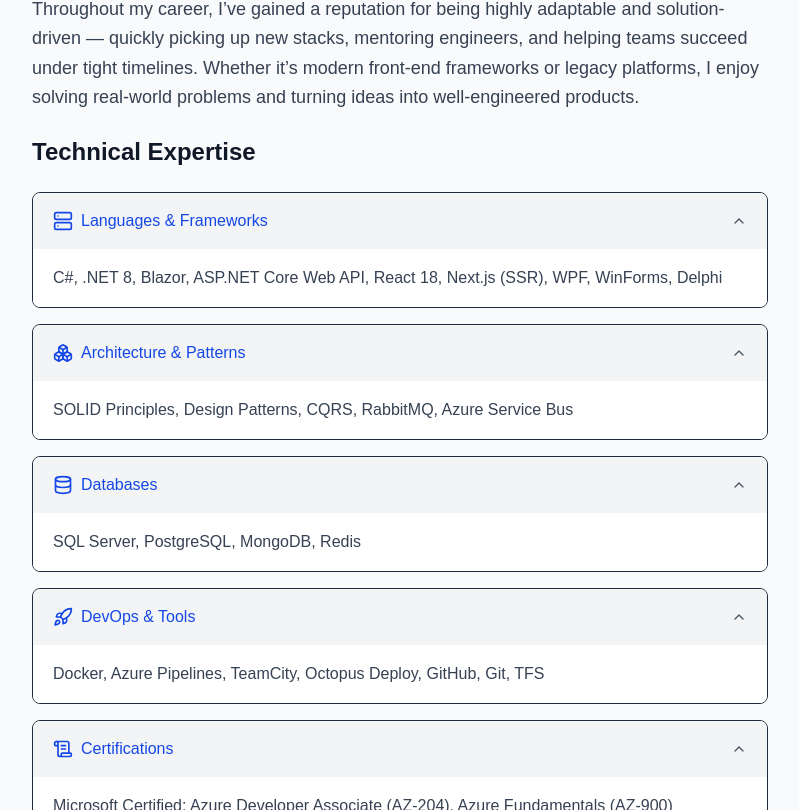
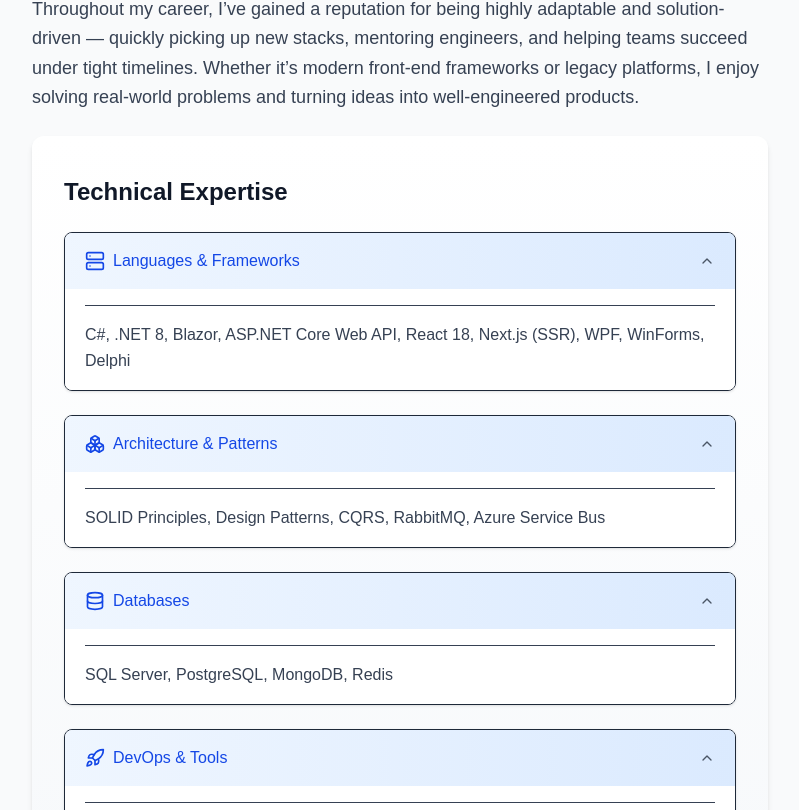
Before and after one commit to ParagNaikade/my-portfolio, a Next.js app: page /about in a window 1280 px wide. Shown: the part 550-1360 px from the top of the page, without its empty margins (240-1039 px from the left). Built offline with nearby package versions, Linux system fonts and the light colour scheme.

Commit message:
polished about page

```diff
--- a/src/components/Accordion.tsx
+++ b/src/components/Accordion.tsx
@@ -1,14 +1,14 @@
-import { ChevronDown } from "lucide-react";
+import { ChevronDown, LucideIcon } from "lucide-react";
 import { useState } from "react";
 
-export const Accordion = ({ title, icon: Icon, children }: { title: string, icon: any, children: React.ReactNode }) => {
+export const Accordion = ({ title, icon: Icon, children }: { title: string, icon: LucideIcon, children: React.ReactNode }) => {
   const [open, setOpen] = useState(true);
 
   return (
-    <div className="border rounded-lg mb-4 overflow-hidden transition-all">
+   <div className="border rounded-lg mb-6 overflow-hidden transition-all bg-white/80 backdrop-blur-md shadow-sm">
       <button
         onClick={() => setOpen(!open)}
-        className="w-full flex items-center justify-between px-5 py-4 bg-gray-100 hover:bg-gray-200 text-left shadow-sm transition duration-200"
+        className="w-full flex items-center justify-between px-5 py-4 bg-gradient-to-r from-blue-50 to-blue-100 hover:from-blue-100 hover:to-blue-200 text-left transition duration-200 cursor-pointer"
       >
         <div className="flex items-center text-blue-700 font-medium text-base">
           <Icon className="mr-2 h-5 w-5" />
@@ -19,9 +19,9 @@
         />
       </button>
       <div
-        className={`transition-max-height duration-500 ease-in-out bg-white px-5 overflow-hidden text-gray-700 ${open ? "max-h-96 py-4" : "max-h-0 py-0"}`}
+        className={`transition-max-height duration-500 ease-in-out px-5 overflow-hidden text-gray-700 bg-white ${open ? "max-h-96 py-4" : "max-h-0 py-0"}`}
       >
-        <div className="leading-relaxed text-sm md:text-base">
+        <div className="leading-relaxed text-sm md:text-base border-t pt-4">
           {children}
         </div>
       </div>
--- a/src/pages/about.tsx
+++ b/src/pages/about.tsx
@@ -3,7 +3,7 @@
 import Image from 'next/image';
 import Link from 'next/link';
 import { motion } from 'framer-motion';
-import { Server, LayoutDashboard, Database, Rocket, Boxes, Wrench, ScrollText, TrendingUp } from "lucide-react";
+import { Server, Database, Rocket, Boxes, Wrench, ScrollText, TrendingUp } from "lucide-react";
 import { Accordion } from '@/components/Accordion';
 
 function TechnicalExpertise() {
@@ -12,7 +12,7 @@
       initial={{ opacity: 0, y: 20 }}
       animate={{ opacity: 1, y: 0 }}
       transition={{ duration: 0.4, delay: 0.2 }}
-      className="mb-12"
+       className="mb-12 bg-gradient-to-b from-white via-slate-50 to-slate-100 py-10 px-4 md:px-8 rounded-xl shadow-md"
     >
       <h2 className="text-2xl font-semibold mb-6 text-gray-900">Technical Expertise</h2>
 
@@ -110,7 +110,7 @@
       >
         <h2 className="text-2xl font-semibold mb-4">Let’s Connect</h2>
         <p className="text-lg text-gray-700 leading-relaxed mb-6">
-          I'm currently exploring new opportunities where I can contribute as a senior engineer or tech lead. If you're hiring or want to collaborate, feel free to reach out.
+          I&apos;m currently exploring new opportunities where I can contribute as a senior engineer or tech lead. If you&apos;re hiring or want to collaborate, feel free to reach out.
         </p>
         <Link
           href="/contact"
--- a/src/pages/index.tsx
+++ b/src/pages/index.tsx
@@ -119,7 +119,7 @@
   visible: { opacity: 1, y: 0 },
 };
 
-function ProjectCard({
+
   title,
   description,
   github,
```
